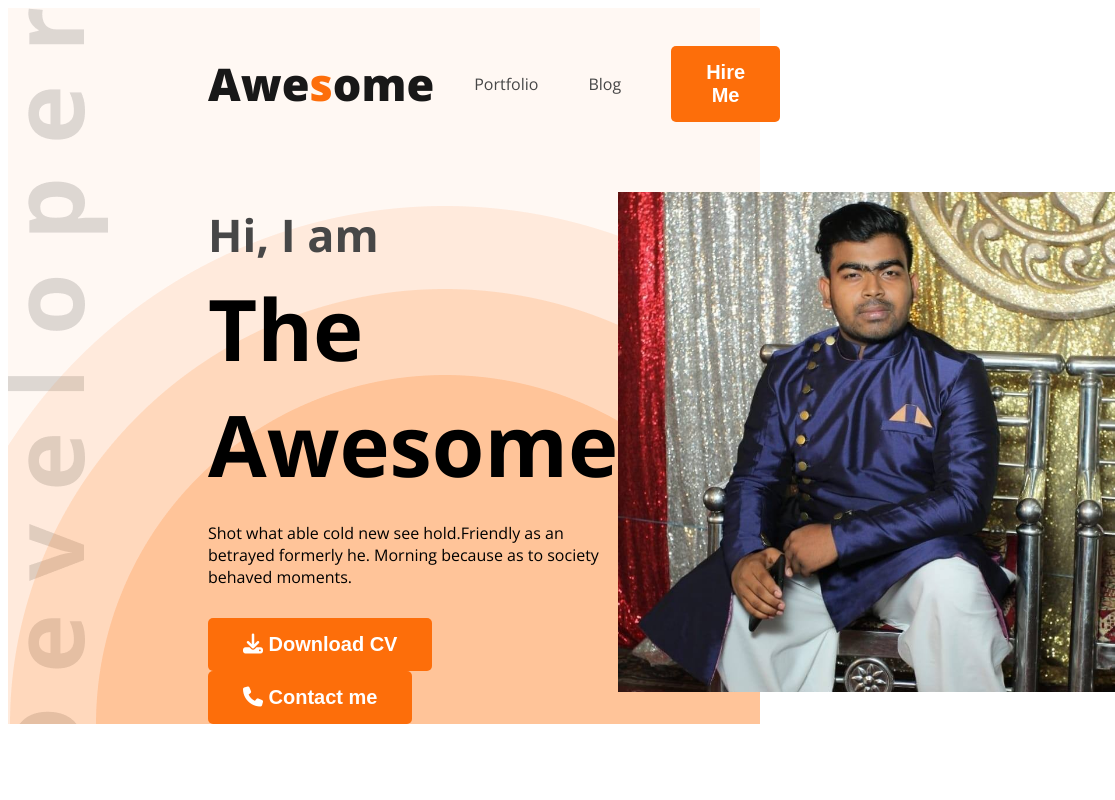
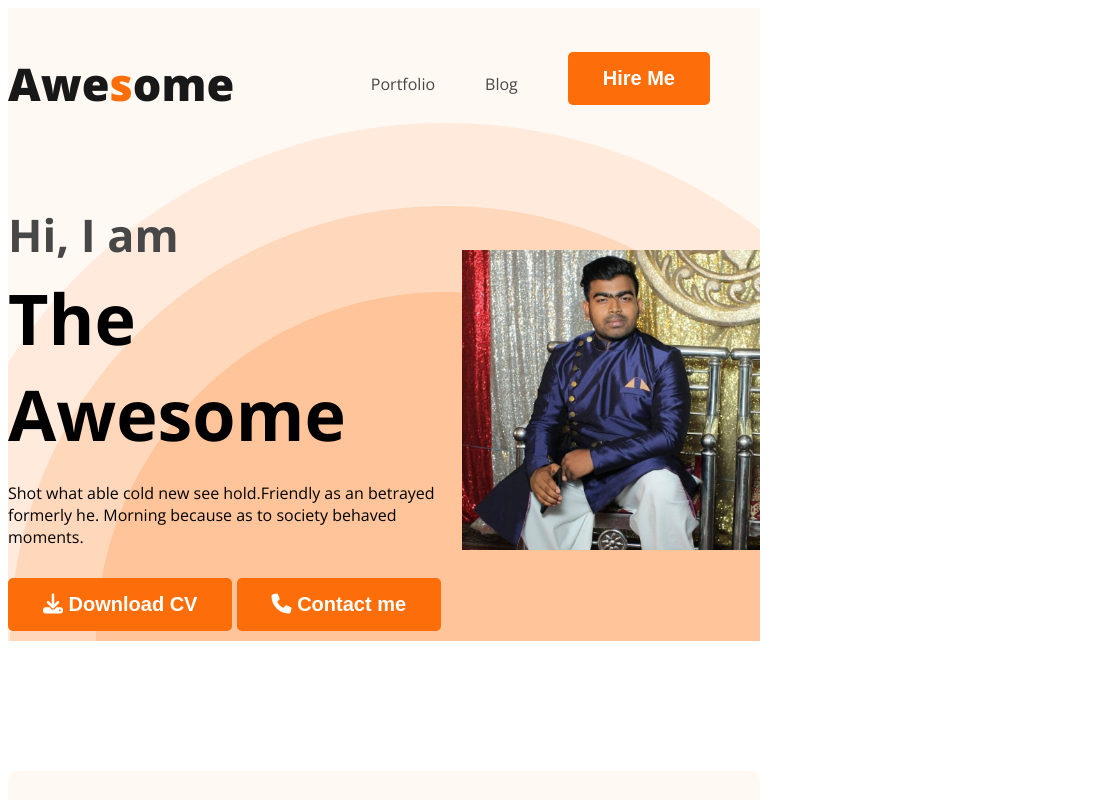
Before and after one commit to AwesomeMohsin/responsive-webdeveloper-portfolio, a plain HTML site: page index.html in a window 768 px wide. Shown: the top 800 px of the page, 1115 px wide, since content can reach past the window. Drawn offline with nearby package versions, Linux system fonts and the light colour scheme.

Commit message:
responsived for medium devices

```diff
--- a/styles/portfolio.css
+++ b/styles/portfolio.css
@@ -248,6 +248,9 @@ textarea {
     .header{
         background-image: none;
     }
+    .banner-title {
+        font-size: 70px;
+    }
     .banner .profile-pic{
         width: 300px;
         height: 300px;
@@ -292,7 +295,32 @@ textarea {
 /* Tablet Devices */
 
 @media screen and (min-width:576px) and (max-width:992px) {
+    nav{
+        margin: 0 0;
+    }
+    .header {
+        background-color: #FFF8F3;
+        background-image: url('../images/header_bg.png');
+        background-repeat: no-repeat;
+        background-position: bottom right;
+    }
+    .banner{
+        margin: 0 auto;
+    }
+    .banner-title {
+        font-size: 70px;
+    }
+    .banner .profile-pic{
+        width: 300px;
+        height: 300px;
+    }
 
+    .btn-primary{
+        margin-bottom: 10px;
+    }
+    .about-info-container{
+        gap: 20px;
+    }
     .skill-container{
         flex-wrap: wrap;
     }
```
